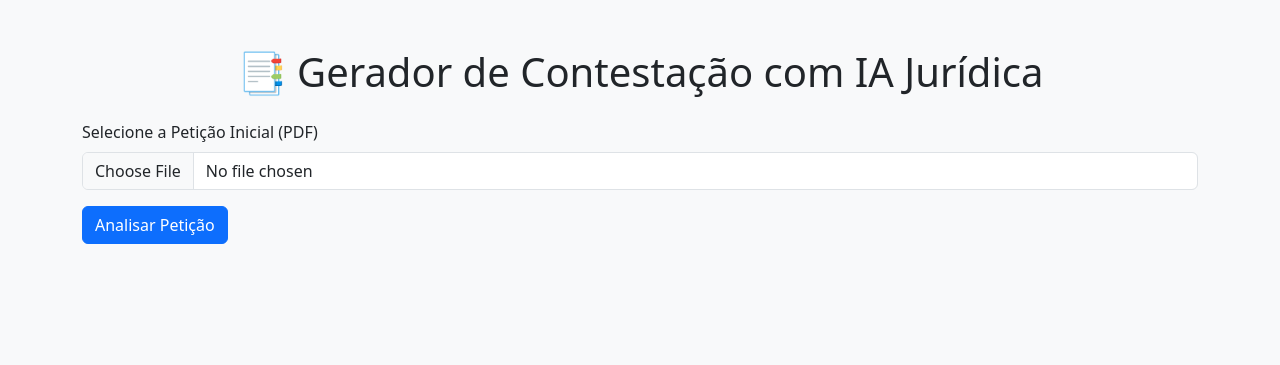
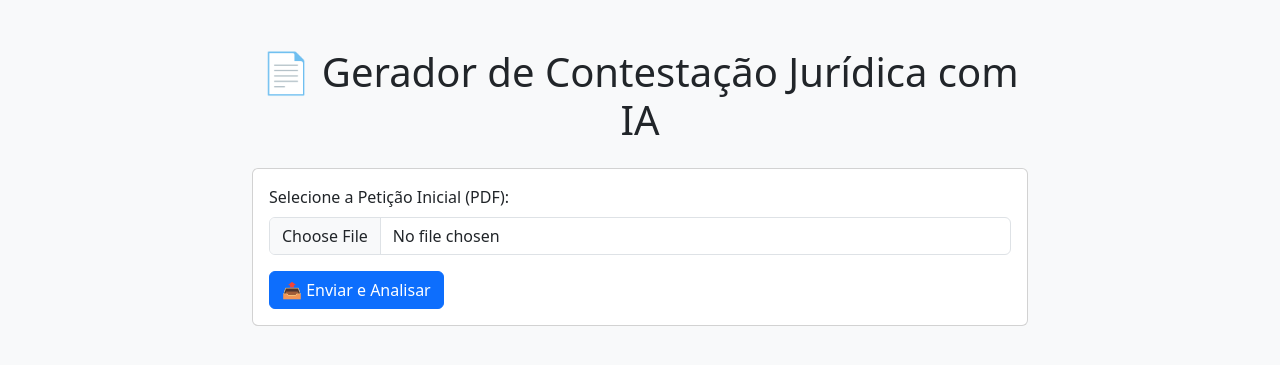
Before and after one commit to Alandamme/api-contestacao-juridica, a Flask app: page / in a window 1280 px wide. Shown: the top 365 px of the page. Run offline with Flask 3, Linux system fonts and the light colour scheme.

Commit message:
Update index.html

```diff
--- a/src/templates/index.html
+++ b/src/templates/index.html
@@ -1,120 +1,147 @@
 <!DOCTYPE html>
-<html lang="pt-br">
+<html lang="pt-BR">
 <head>
-  <meta charset="UTF-8">
-  <meta name="viewport" content="width=device-width, initial-scale=1.0">
-  <title>Gerador de Contestação Jurídica com IA</title>
+  <meta charset="UTF-8" />
+  <meta name="viewport" content="width=device-width, initial-scale=1.0"/>
+  <title>Gerador de Contestação com IA</title>
   <link href="https://cdn.jsdelivr.net/npm/bootstrap@5.3.0/dist/css/bootstrap.min.css" rel="stylesheet">
+  <style>
+    body {
+      background-color: #f8f9fa;
+      padding-top: 3rem;
+    }
+    .container {
+      max-width: 800px;
+    }
+    .card {
+      margin-bottom: 2rem;
+    }
+    pre {
+      white-space: pre-wrap;
+      background: #f1f1f1;
+      padding: 1rem;
+      border-radius: 5px;
+    }
+  </style>
 </head>
-<body class="bg-light">
-<div class="container py-5">
-  <h1 class="mb-4 text-center">📑 Gerador de Contestação com IA Jurídica</h1>
+<body>
+  <div class="container">
+    <h1 class="text-center mb-4">📄 Gerador de Contestação Jurídica com IA</h1>
 
-  <!-- Upload do PDF -->
-  <form id="upload-form" class="mb-4">
+    <!-- Upload da petição -->
+    <div class="card">
+      <div class="card-body">
+        <form id="uploadForm">
           <div class="mb-3">
-      <label for="pdfFile" class="form-label">Selecione a Petição Inicial (PDF)</label>
-      <input class="form-control" type="file" id="pdfFile" accept="application/pdf" required>
+            <label for="pdfFile" class="form-label">Selecione a Petição Inicial (PDF):</label>
+            <input class="form-control" type="file" id="pdfFile" accept=".pdf" required />
           </div>
-    <button class="btn btn-primary" type="submit">Analisar Petição</button>
+          <button type="submit" class="btn btn-primary">📤 Enviar e Analisar</button>
         </form>
-
-  <!-- Dados extraídos -->
-  <div id="dados-container" class="mb-4" style="display: none;">
-    <h4 class="mb-3">📋 Dados Extraídos da Petição</h4>
-    <pre class="bg-white p-3 border" id="dados-extraidos"></pre>
+      </div>
     </div>
 
-  <!-- Formulário do advogado -->
-  <form id="form-gerar" style="display: none;">
-    <h4 class="mb-3">👨‍⚖️ Dados do Advogado do Réu</h4>
+    <!-- Exibição dos dados extraídos -->
+    <div class="card d-none" id="dadosExtraidosCard">
+      <div class="card-body">
+        <h5 class="card-title">📋 Dados Extraídos da Petição</h5>
+        <pre id="dadosExtraidosTexto">Carregando...</pre>
+      </div>
+    </div>
+
+    <!-- Dados do advogado -->
+    <div class="card d-none" id="formularioAdvogadoCard">
+      <div class="card-body">
+        <h5 class="card-title">👨‍⚖️ Dados do Advogado do Réu</h5>
+        <form id="contestacaoForm">
           <div class="mb-3">
-      <label for="advogado" class="form-label">Nome do Advogado</label>
-      <input type="text" class="form-control" id="advogado" required>
+            <label for="nomeAdvogado" class="form-label">Nome do Advogado:</label>
+            <input type="text" class="form-control" id="nomeAdvogado" required />
           </div>
           <div class="mb-3">
-      <label for="oab" class="form-label">Número da OAB</label>
-      <input type="text" class="form-control" id="oab" required>
+            <label for="oab" class="form-label">OAB:</label>
+            <input type="text" class="form-control" id="oab" required />
           </div>
           <div class="mb-3">
-      <label for="estado" class="form-label">Estado</label>
-      <input type="text" class="form-control" id="estado" required>
+            <label for="estado" class="form-label">Estado (UF):</label>
+            <input type="text" class="form-control" id="estado" maxlength="2" required />
           </div>
-    <button type="submit" class="btn btn-success">Gerar Contestação</button>
+          <button type="submit" class="btn btn-success">⚖️ Gerar Contestação</button>
         </form>
+      </div>
+    </div>
 
-  <!-- Resultado final -->
-  <div id="resultado" class="mt-4" style="display: none;">
-    <h4 class="mb-3 text-success">✅ Contestacão Gerada!</h4>
-    <p id="preview-text"></p>
-    <a id="download-link" class="btn btn-outline-primary" href="#" download>Baixar Contestação (.docx)</a>
+    <!-- Resultado -->
+    <div class="card d-none" id="resultadoCard">
+      <div class="card-body">
+        <h5 class="card-title">✅ Resultado</h5>
+        <p id="previewTexto"></p>
+        <a id="downloadLink" class="btn btn-outline-primary" target="_blank">📥 Baixar Contestação</a>
+      </div>
     </div>
   </div>
 
   <script>
-const uploadForm = document.getElementById('upload-form');
-const formGerar = document.getElementById('form-gerar');
-const dadosContainer = document.getElementById('dados-container');
-const dadosExtraidosPre = document.getElementById('dados-extraidos');
-const resultado = document.getElementById('resultado');
-const previewText = document.getElementById('preview-text');
-const downloadLink = document.getElementById('download-link');
-
     let sessionFilePath = '';
 
-uploadForm.addEventListener('submit', async (e) => {
+    document.getElementById('uploadForm').addEventListener('submit', async (e) => {
       e.preventDefault();
       const fileInput = document.getElementById('pdfFile');
       const file = fileInput.files[0];
+      if (!file) return alert("Selecione um arquivo PDF");
+
       const formData = new FormData();
-  formData.append('file', file);
+      formData.append("file", file);
 
-  const response = await fetch('/api/upload', {
-    method: 'POST',
-    body: formData
+      try {
+        const res = await fetch("/api/upload", {
+          method: "POST",
+          body: formData,
         });
 
-  const data = await response.json();
-  if (response.ok) {
-    sessionFilePath = data.session_file;
-    dadosExtraidosPre.textContent = JSON.stringify(data.dados_extraidos, null, 2);
-    dadosContainer.style.display = 'block';
-    formGerar.style.display = 'block';
-  } else {
-    alert(data.error || 'Erro ao processar petição.');
+        const json = await res.json();
+        if (!res.ok) return alert(json.error || "Erro ao processar o PDF");
+
+        sessionFilePath = json.session_file;
+
+        document.getElementById("dadosExtraidosTexto").textContent = JSON.stringify(json.dados_extraidos, null, 2);
+        document.getElementById("dadosExtraidosCard").classList.remove("d-none");
+        document.getElementById("formularioAdvogadoCard").classList.remove("d-none");
+      } catch (err) {
+        alert("Erro ao enviar PDF.");
       }
     });
 
-formGerar.addEventListener('submit', async (e) => {
+    document.getElementById('contestacaoForm').addEventListener('submit', async (e) => {
       e.preventDefault();
-  const advogado = document.getElementById('advogado').value;
+      const nome = document.getElementById('nomeAdvogado').value;
       const oab = document.getElementById('oab').value;
       const estado = document.getElementById('estado').value;
 
       const payload = {
         session_file: sessionFilePath,
         dados_reu: {
-      advogado_reu: advogado,
+          advogado_reu: nome,
           oab: oab,
           estado: estado
         }
       };
 
-  const response = await fetch('/api/gerar-contestacao', {
-    method: 'POST',
-    headers: {
-      'Content-Type': 'application/json'
-    },
+      try {
+        const res = await fetch("/api/gerar-contestacao", {
+          method: "POST",
+          headers: { 'Content-Type': 'application/json' },
           body: JSON.stringify(payload)
         });
 
-  const result = await response.json();
-  if (response.ok) {
-    previewText.textContent = result.preview;
-    downloadLink.href = '/' + result.files.word;
-    resultado.style.display = 'block';
-  } else {
-    alert(result.error || 'Erro ao gerar a contestação.');
+        const json = await res.json();
+        if (!res.ok) return alert(json.error || "Erro ao gerar contestação");
+
+        document.getElementById("previewTexto").textContent = json.preview;
+        document.getElementById("downloadLink").href = "/" + json.files.word;
+        document.getElementById("resultadoCard").classList.remove("d-none");
+      } catch (err) {
+        alert("Erro ao gerar contestação.");
       }
     });
   </script>
```
Lines whose indentation alone changed are shown as unchanged.
